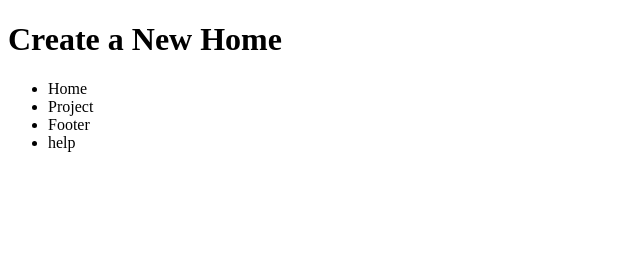
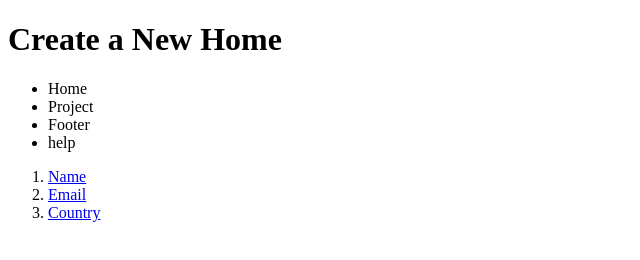
Before and after one commit to Mahirtm/Github-account-add-commit-push, a plain HTML site: page index.html in a window 1280 px wide. Shown: the whole page, without its empty margins (0-640 px from the left). Drawn offline with Linux system fonts and the light colour scheme.

Commit message:
added ol list

```diff
--- a/index.html
+++ b/index.html
@@ -13,5 +13,11 @@
         <li>Footer</li>
         <li>help</li>
     </ul>
+
+    <ol>
+        <li><a href="#">Name</a></li>
+        <li><a href="#">Email</a></li>
+        <li><a href="#">Country</a></li>
+    </ol>
 </body>
 </html>
```
